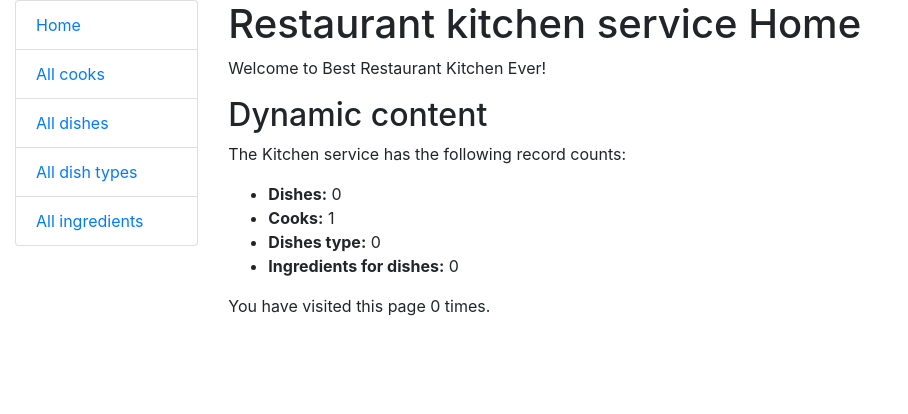
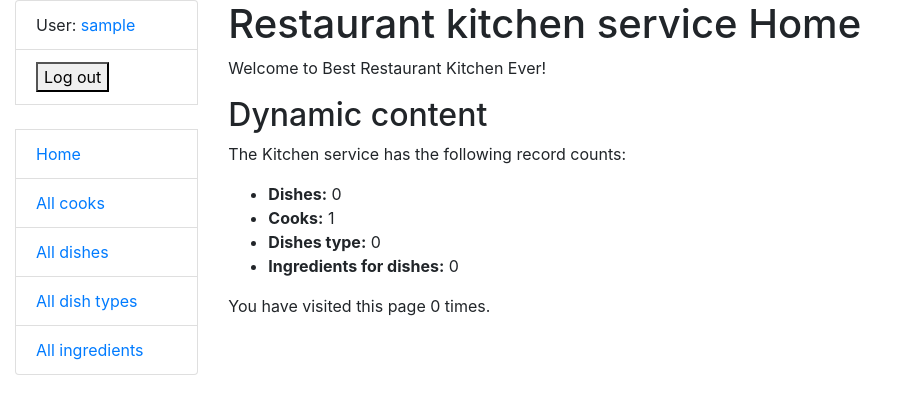
Before and after one commit to AnnaLub/kitchen-service, a Django app: page / in a window 1280 px wide. Shown: the top 414 px of the page, without its empty margins (0-908 px from the left). Run offline with Django 5.2, Linux system fonts and the light colour scheme; the visitor is signed in with stand-in values (Sample User, id 1); data comes from the database, SQL or seed files in the repository; data that the repository does not hold is empty.

Commit message:
feat: add login and logout to sidebar

```diff
--- a/templates/includes/sidebar.html
+++ b/templates/includes/sidebar.html
@@ -1,4 +1,16 @@
+{% load i18n %}
 <ul class="sidebar-nav list-group">
+  {% if user.is_authenticated %}
+    <li class="list-group-item">User: <a href="">{{ user.username }}</a></li>
+    <li class="list-group-item">
+    <form id="logout-form" method="post" action="{% url 'admin:logout' %}">
+  {% csrf_token %}
+  <button type="submit">{% translate "Log out" %}</button>
+</form></li>
+  {% else %}
+    <li class="list-group-item"><a href="{% url 'login' %}">Login</a></li>
+  {% endif %}
+  <br>
   <li class="list-group-item"><a href="{% url 'kitchen:index' %}">Home</a></li>
   <li class="list-group-item"><a href="">All cooks</a></li>
   <li class="list-group-item"><a href="">All dishes</a></li>
```
